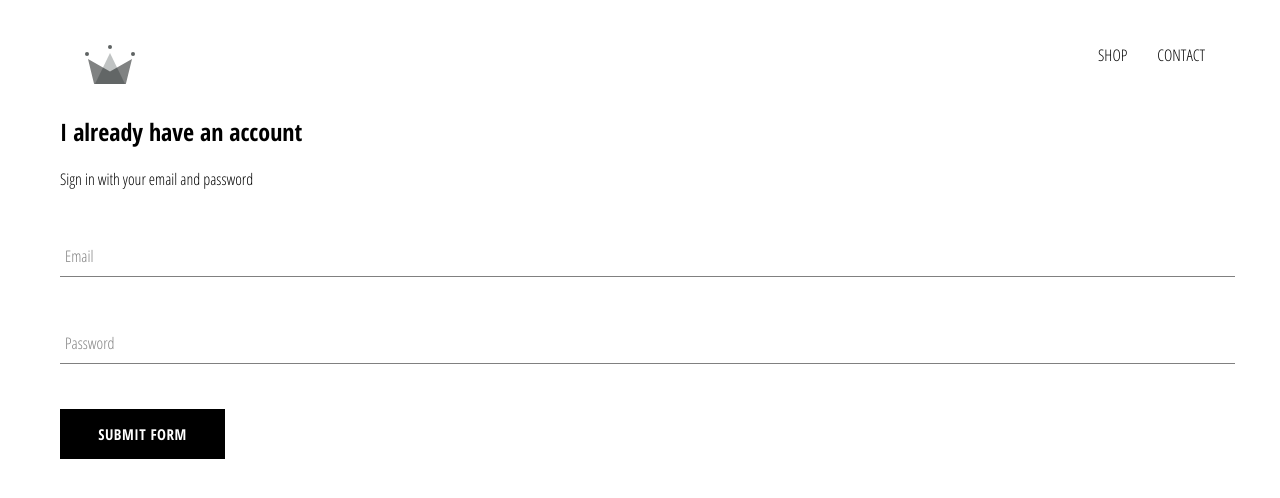
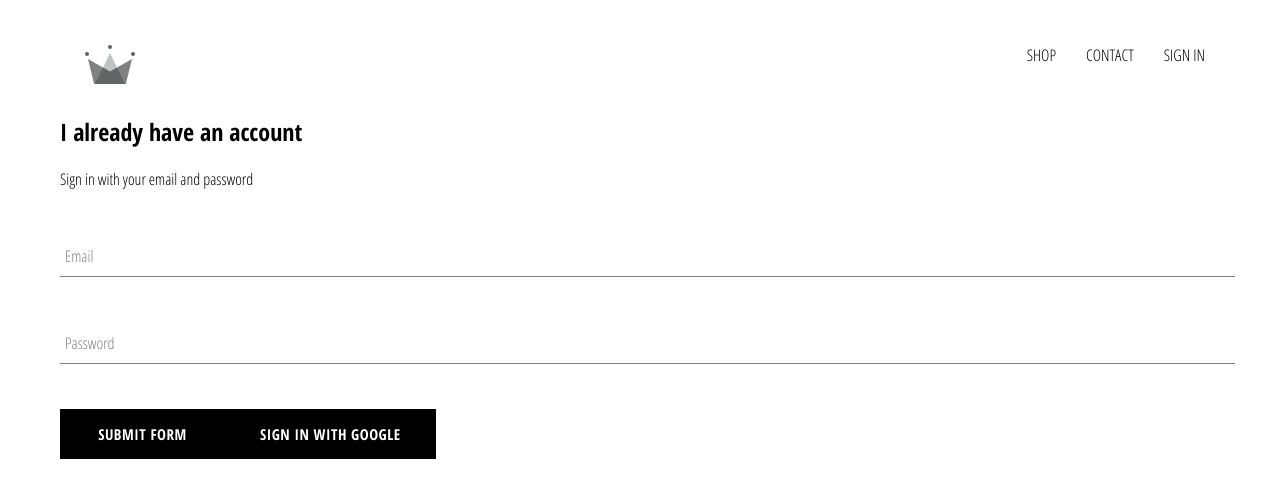
Before and after one commit to PooyaMl/E-Commerce, a React (Create React App) app: page /signin in a window 1280 px wide. Shown: the top 498 px of the page. Built offline with nearby package versions, Linux system fonts and the light colour scheme; no server answers.

Commit message:
ability to signin and signout with google and make firebase.utils component

```diff
--- a/package.json
+++ b/package.json
@@ -6,6 +6,7 @@
     "@testing-library/jest-dom": "^4.2.4",
     "@testing-library/react": "^9.5.0",
     "@testing-library/user-event": "^7.2.1",
+    "firebase": "^7.15.4",
     "react": "^16.13.1",
     "react-dom": "^16.13.1",
     "react-router": "^5.2.0",
--- a/src/App.js
+++ b/src/App.js
@@ -1,15 +1,37 @@
-import React from "react";
+import React, { Component } from "react";
 import "./App.css";
 import Homepage from "./pages/homepage/homepage";
 import { Route, Switch } from "react-router";
 import ShopPage from "./pages/shop/shop";
 import Header from "./components/header/header";
 import SigninAndSignup from "./pages/signin-signup/signin-signup";
+import { auth } from "firebase";
 
-function App() {
+export default class App extends Component {
+  constructor(props) {
+    super(props);
+
+    this.state = {
+      currentUser: null,
+    };
+  }
+
+  unsubscribeFromAuth = null;
+
+  componentDidMount() {
+    this.unsubscribeFromAuth = auth().onAuthStateChanged((user) => {
+      this.setState({ currentUser: user });
+    });
+  }
+
+  componentWillUnmount() {
+    this.unsubscribeFromAuth();
+  }
+
+  render() {
     return (
       <div>
-      <Header />
+        <Header currentUser={this.state.currentUser} />
         <Switch>
           <Route exact path="/" component={Homepage} />
           <Route path="/shop/" component={ShopPage} />
@@ -18,5 +40,4 @@ function App() {
       </div>
     );
   }
-
-export default App;
+}
--- a/src/components/button/button.jsx
+++ b/src/components/button/button.jsx
@@ -1,4 +1,4 @@
-import React, { Children } from "react";
+import React from "react";
 import "./button.styles.scss";
 
 export default function Button({ children, ...otherProps }) {
--- /dev/null
+++ b/src/components/firebase/firebase.utils.js
@@ -0,0 +1,24 @@
+import firebase from "firebase/app";
+import "firebase/firestore";
+import "firebase/auth";
+
+const config = {
+  apiKey: "AIzaSyBdBpUWhEadVUqFQu0WqEEMikyUuFPVTWI",
+  authDomain: "e-commerce-3e9fc.firebaseapp.com",
+  databaseURL: "https://e-commerce-3e9fc.firebaseio.com",
+  projectId: "e-commerce-3e9fc",
+  storageBucket: "e-commerce-3e9fc.appspot.com",
+  messagingSenderId: "269728353411",
+  appId: "1:269728353411:web:00a245f9aba57e27921fb6",
+};
+
+firebase.initializeApp(config);
+
+export const auth = firebase.auth();
+export const firestore = firebase.firestore();
+
+const provider = new firebase.auth.GoogleAuthProvider();
+provider.setCustomParameters({ prompt: "select_account" });
+export const signInWithGoogle = () => auth.signInWithPopup(provider);
+
+export default firebase;
--- a/src/components/header/header.jsx
+++ b/src/components/header/header.jsx
@@ -2,8 +2,9 @@ import React from "react";
 import { ReactComponent as Logo } from "../../assets/crown.svg";
 import { Link } from "react-router-dom";
 import "./header.styles.scss";
+import { auth } from "firebase";
 
-export default function Header() {
+export default function Header({ currentUser }) {
   return (
     <div className="header">
       <Link className="logo-container" to="/">
@@ -16,6 +17,15 @@ export default function Header() {
         <Link className="option" to="/contact">
           CONTACT
         </Link>
+        {currentUser ? (
+          <div className="option" onClick={() => auth().signOut()}>
+            SIGN OUT
+          </div>
+        ) : (
+          <Link className="option" to="/signin">
+            SIGN IN
+          </Link>
+        )}
       </div>
     </div>
   );
--- a/src/components/sign-in/sign-in.jsx
+++ b/src/components/sign-in/sign-in.jsx
@@ -1,6 +1,7 @@
 import React, { Component } from "react";
 import FormInput from "../form-input/form-input";
 import Button from "../button/button";
+import { signInWithGoogle } from "../firebase/firebase.utils";
 
 export default class SignIn extends Component {
   constructor(props) {
@@ -44,6 +45,7 @@ export default class SignIn extends Component {
             handleChange={this.handleChange}
           />
           <Button type="submit">Submit Form</Button>
+          <Button onClick={signInWithGoogle}> Sign in with Google </Button>
         </form>
       </div>
     );
```
Also changed, not shown: 1 other file (tests, documents, lock files or other folders). Lines whose indentation alone changed are shown as unchanged.
